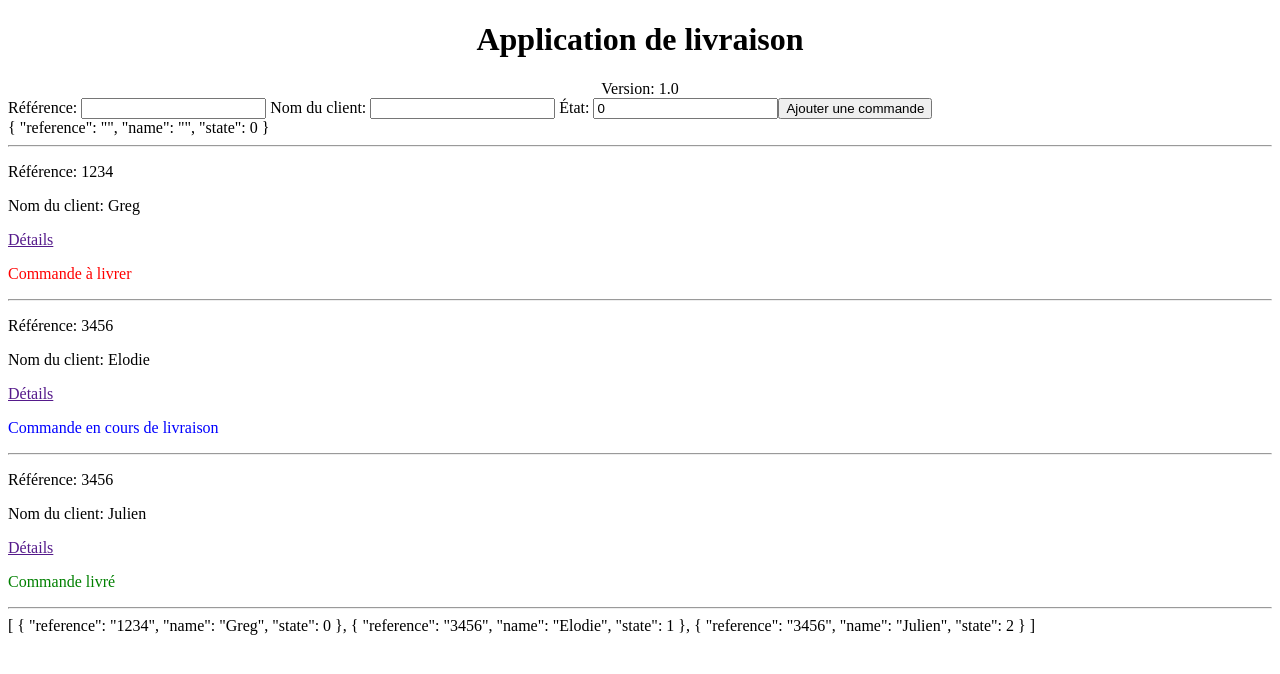
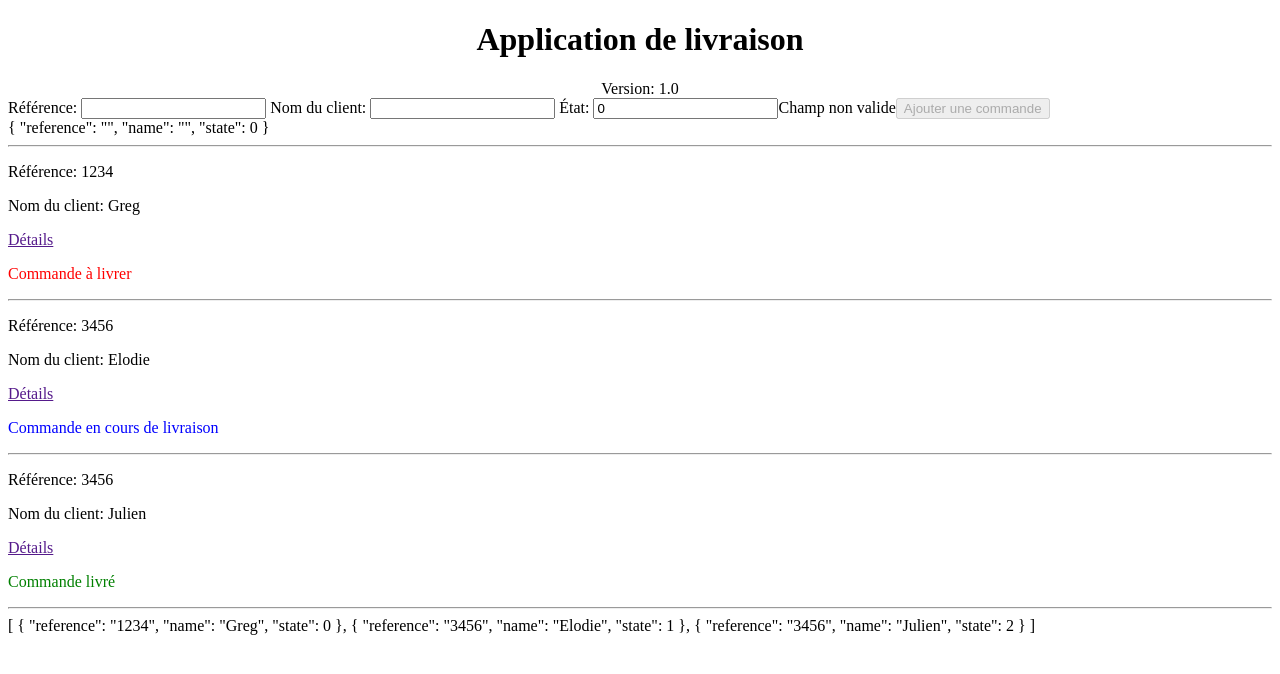
Before and after one commit to GregLeBarbar/angular-livraison, an Angular app: page / in a window 1280 px wide. Shown: the top 674 px of the page. Built offline with nearby package versions, Linux system fonts and the light colour scheme.

Commit message:
Ajout d'un formulaire

```diff
--- a/src/app/app.component.html
+++ b/src/app/app.component.html
@@ -6,12 +6,22 @@
 
 </div>
 
-Référence: <input [(ngModel)]="newItem.reference" />
-Nom du client: <input [(ngModel)]="newItem.name" />
-État: <input [(ngModel)]="newItem.state" />
+<form #itemForm="ngForm">
 
-<!-- exemple d'événement -->
-<button (click)="createCommand()">Ajouter une commande</button>
+  Référence: <input [(ngModel)]="newItem.reference" name="reference" minlength="4" required #reference="ngModel" />
+  <span [hidden]="reference.valid || reference.pristine">Champ non valide</span>
+
+  Nom du client: <input [(ngModel)]="newItem.name" name="name" required #name="ngModel"/>
+  <span [hidden]="name.valid || name.pristine">Champ non valide</span>
+
+  État: <input [(ngModel)]="newItem.state" name="state" required #state />
+  <span [hidden]="state.valid || state.pristine">Champ non valide</span>
+
+  <!-- exemple d'événement -->
+  <button [disabled]="!itemForm.form.valid" (click)="createCommand()">Ajouter une commande</button>
+
+</form>
+
 
 <div>
   <!-- exemple d'utilisation du filtre json pour debuger une liste d'objets -->
```
Also changed, not shown: 1 other file (tests, documents, lock files or other folders).
